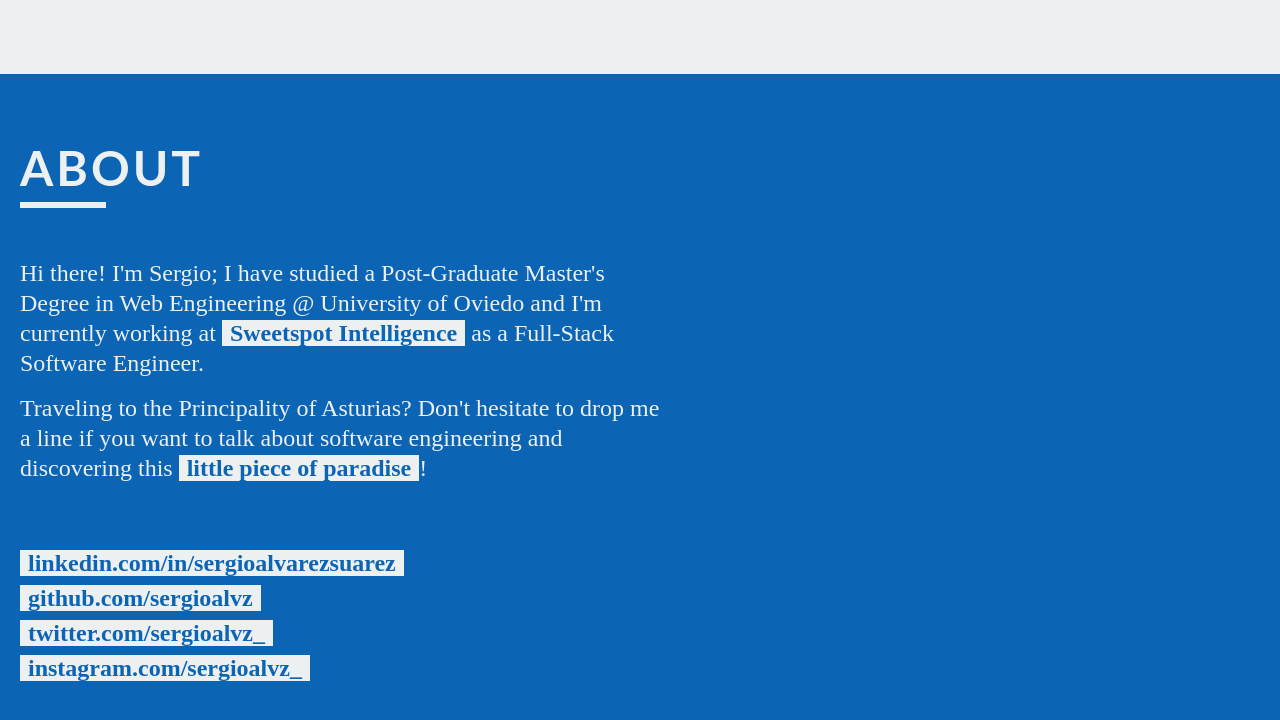
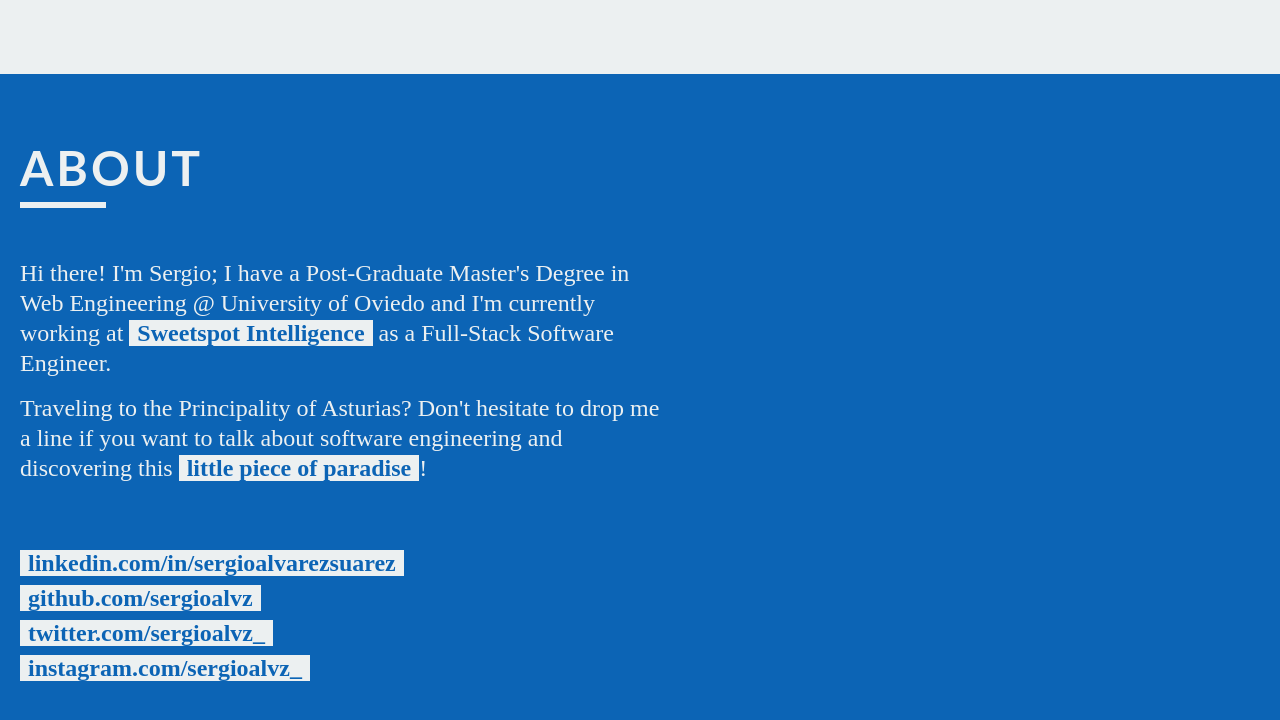
Before and after one commit to sergioalvz/sergioalvz.github.io, a Jekyll site: the page built from index.html, in a window 1280 px wide and 900 px high, scrolled down 1726 px. Shown: the top 720 px of the window. Built offline with Jekyll 4.4.1, drawn with Linux system fonts in a browser that asks for light colours; nearby versions of some CDN libraries; Markdown is read by kramdown in place of the engine named in the settings.

Commit message:
Fix wording

```diff
--- a/index.html
+++ b/index.html
@@ -40,7 +40,7 @@ type: front-page
   <h1 class="about__title panel__title">about</h1>
   <hr class="about__title__underscore panel__title__underscore">
 
-  <p class="panel__text about__text">Hi there! I'm Sergio; I have studied a Post-Graduate Master's Degree in Web Engineering @ University of Oviedo and I'm currently working at <a class="panel__link about__link panel__text__highlight about__text__highlight" href="http://www.sweetspotintelligence.com/en/" target="blank">Sweetspot Intelligence</a> as a Full-Stack Software Engineer.</p>
+  <p class="panel__text about__text">Hi there! I'm Sergio; I have a Post-Graduate Master's Degree in Web Engineering @ University of Oviedo and I'm currently working at <a class="panel__link about__link panel__text__highlight about__text__highlight" href="http://www.sweetspotintelligence.com/en/" target="blank">Sweetspot Intelligence</a> as a Full-Stack Software Engineer.</p>
   <p class="panel__text about__text">Traveling to the Principality of Asturias? Don't hesitate to drop me a line if you want to talk about software engineering and discovering this <a href="http://www.lagosdesaliencia.com/" class="panel__link about__link panel__text__highlight about__text__highlight">little piece of paradise</a>!</p>
 
   <ul class="about__links">
```
